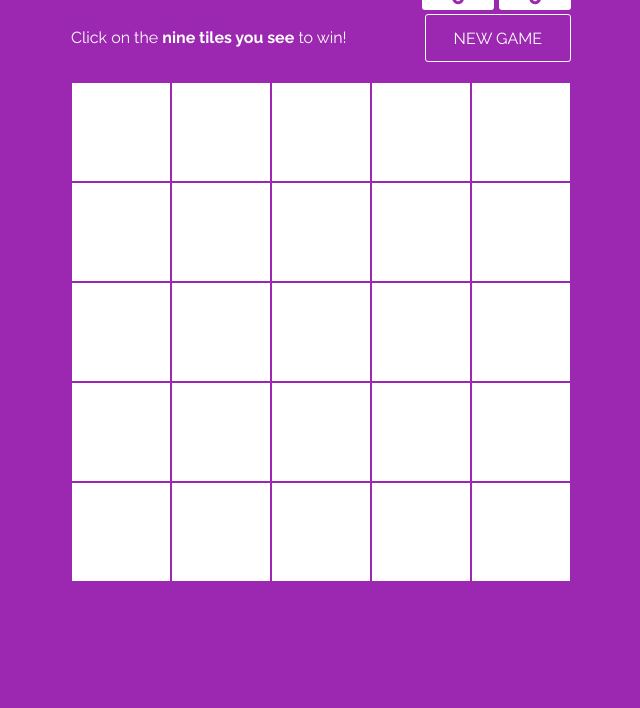
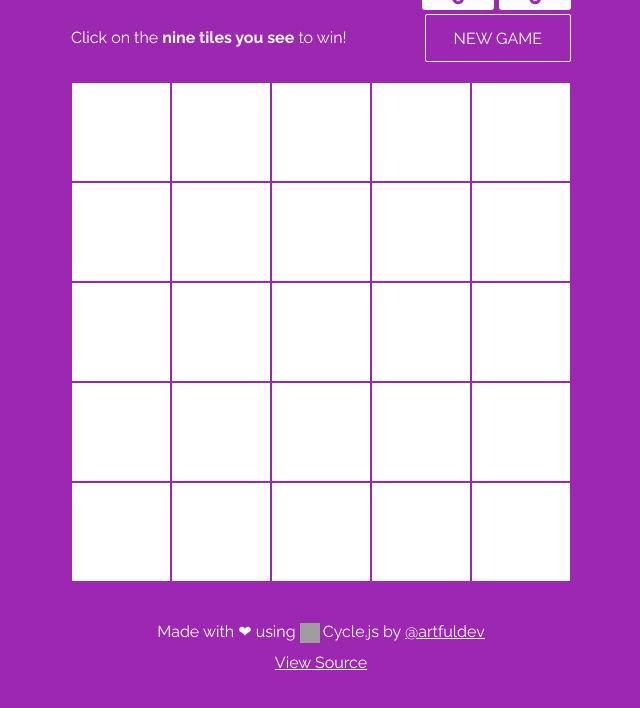
Before and after one commit to artfuldev/recall-cycle, a website built with webpack: page index.html in a window 1280 px wide. Shown: the part 138-846 px from the top of the page, without its empty margins (319-959 px from the left). Before the commit the page ends 800 px from the top, so only its background shows below. Built offline with Linux system fonts and the light colour scheme; grey boxes are pictures that could not be loaded.

Commit message:
Added credits, etc

```diff
--- a/src/view.ts
+++ b/src/view.ts
@@ -1,34 +1,35 @@
 
 import { Stream } from 'xstream';
-import { div, h1, p, strong, a, span, VNode} from '@cycle/dom';
+import { div, header, h1, p, strong, a, main, span, footer, VNode} from '@cycle/dom';
 import { IState, ISinks } from './definitions';
 
 function renderCell(index: number, state: IState): VNode {
   var classes = '';
-  if(state.over && state.result) {
-    if(state.result.correct.indexOf(index) > -1)
+  if (state.over && state.result) {
+    if (state.result.correct.indexOf(index) > -1)
       classes += '.correct';
-    else if(state.result.wrong.indexOf(index) > -1)
+    else if (state.result.wrong.indexOf(index) > -1)
       classes += '.wrong';
-    else if(state.result.missed.indexOf(index) > -1)
+    else if (state.result.missed.indexOf(index) > -1)
       classes += '.missed';
   }
   else {
-    if(!state.allowed && state.puzzle.indexOf(index) > -1)
+    if (!state.allowed && state.puzzle.indexOf(index) > -1)
       classes += '.highlighted';
-    else if(state.allowed && state.selected.indexOf(index) > -1)
+    else if (state.allowed && state.selected.indexOf(index) > -1)
       classes += '.selected';
   }
   return div(classes + '.cell', { attrs: { 'data-index': index } }, [span()]);
 }
 
-const grid = [0,1,2,3,4,5,6,7,8,9,10,11,12,13,14,15,16,17,18,19,20,21,22,23,24];
+const grid = [0, 1, 2, 3, 4, 5, 6, 7, 8, 9, 10, 11, 12, 13, 14, 15, 16, 17, 18, 19, 20, 21, 22, 23, 24];
 
 function view(state$: Stream<IState>): ISinks {
   const vtree$ = state$.map(state => {
     const score = state.score.toString();
     return div('#root', [
       div('.container', [
+        header([
           div('.title.bar', [
             h1(['Recall']),
             div('.scores', [
@@ -42,9 +43,23 @@ function view(state$: Stream<IState>): ISinks {
               strong(['nine tiles you see']),
               ' to win!']),
             a('.new', 'New Game')
+          ])
         ]),
+        main([
           div('.panel', [
             div('.grid', grid.map((x) => renderCell(x, state)))
+          ])
+        ]),
+        footer([
+          'Made with ',
+          span('.heart','❤'),
+          ' using ',
+          span('.cycle','Cycle.js'),
+          ' by ',
+          a('.author', { props: { href: 'https://github.com/artfuldev' } }, '@artfuldev'),
+          div([
+              a('.source', { props: { href: 'https://github.com/artfuldev/recall-cycle/tree/gh-pages/' } }, 'View Source')
+          ])
         ])
       ])
     ]);
--- a/style.css
+++ b/style.css
@@ -107,21 +107,13 @@ h1 {
 }
 
 a {
-    text-transform: uppercase;
-    border: 1px solid white;
-    border-radius: 2px;
-}
-
-a:hover {
-    text-decoration: none;
-    background: white;
-    color:#9c27b0;
-    cursor: pointer;
+    color: white;
 }
 
 a.new {
+    text-transform: uppercase;
+    border-radius: 2px;
     border: 1px solid white;
-    border-radius: 3px;
     padding: 0 28px;
     text-decoration: none;
     height: 3em;
@@ -132,6 +124,12 @@ a.new {
     float: right;
 }
 
+a.new:hover {
+    text-decoration: none;
+    background: white;
+    color:#9c27b0;
+    cursor: pointer;
+}
 
 .container, .panel, .grid {
     overflow: auto;
@@ -199,3 +197,30 @@ a.new {
 .cell.missed span::after {
     content: 'missed';
 }
+
+header, footer {
+    overflow: auto;
+}
+
+main {
+    margin-bottom: 20px;
+}
+
+footer {
+    padding: 20px 0;
+    text-align: center;
+}
+
+.cycle::before {
+    background: url('http://cycle.js.org/img/cyclejs_logo.svg');
+    content: '';
+    display: inline-block;
+    width: 20px;
+    height: 20px;
+    vertical-align: middle;
+    margin-right: 3px;
+}
+
+footer div {
+    margin-top: 10px;
+}
```
Also changed, not shown: dist/app.js, 1 other file. Lines whose indentation alone changed are shown as unchanged.
